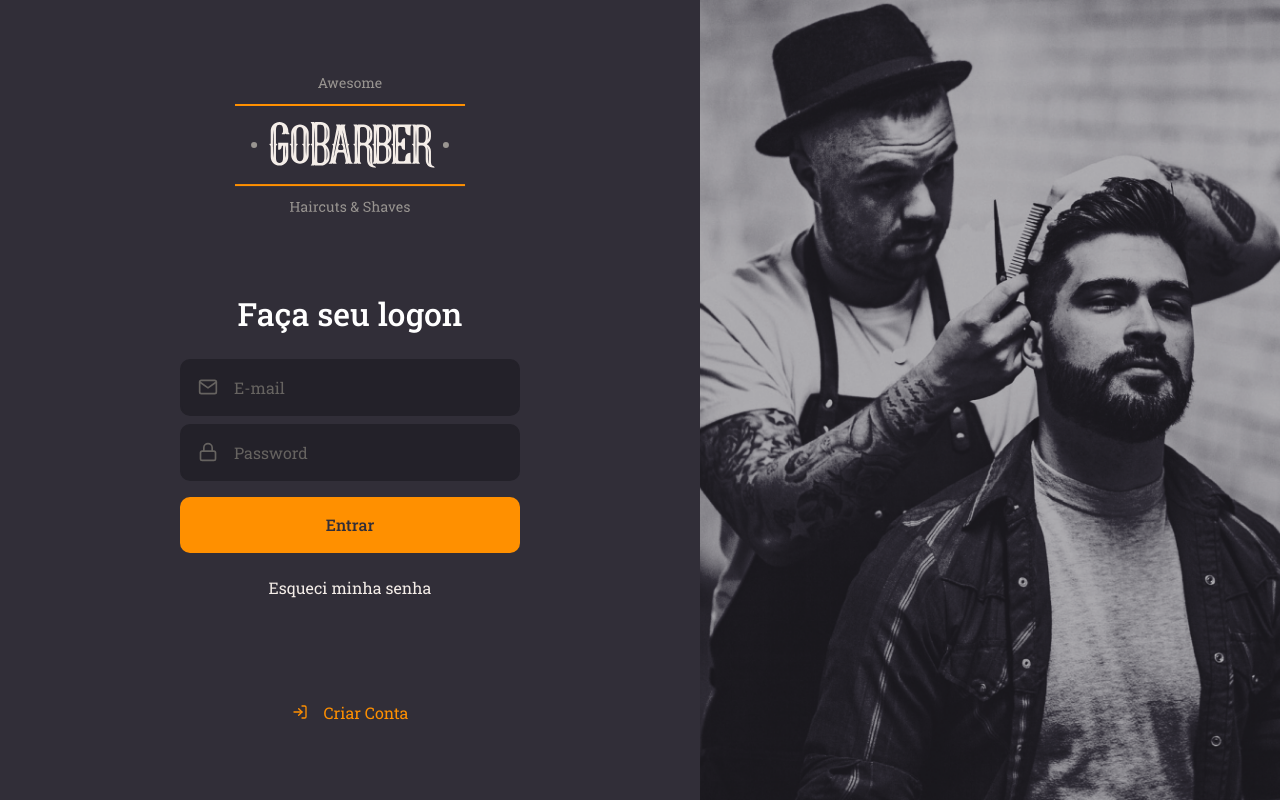
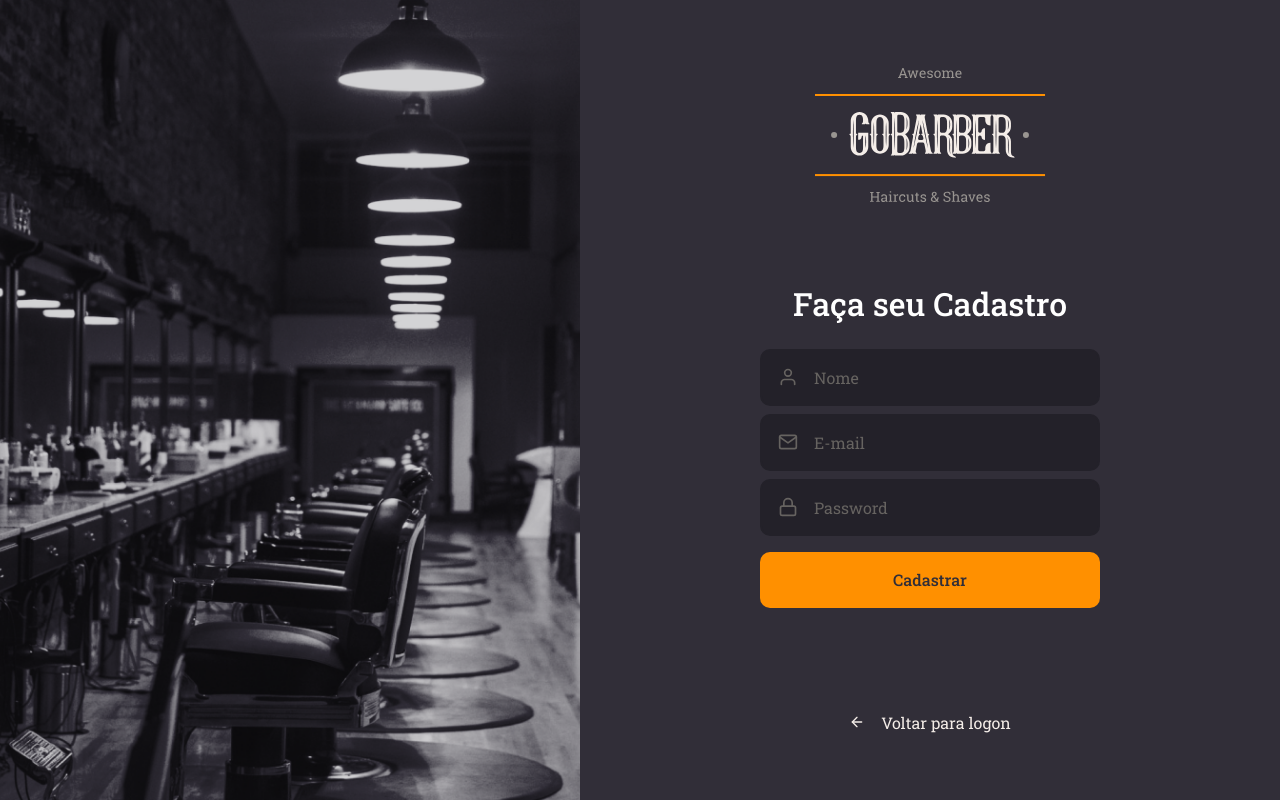
Before and after one commit to jerp86/gobarber-web, a React (Create React App) app: page /signup in a window 1280 px wide. Built offline with nearby package versions, Linux system fonts and the light colour scheme.

Commit message:
Página de cadastro

```diff
--- a/src/App.tsx
+++ b/src/App.tsx
@@ -1,12 +1,13 @@
 import React from 'react';
 
 import GlobalStyles from './styles/global';
-import SignIn from './pages/SignIn';
+// import SignIn from './pages/SignIn';
+import SignUp from './pages/SignUp';
 
 const App: React.FC = () => (
   <>
     <GlobalStyles />
-    <SignIn />
+    <SignUp />
   </>
 );
 
--- /dev/null
+++ b/src/pages/SignUp/index.tsx
@@ -0,0 +1,43 @@
+import React from 'react';
+import { FiArrowLeft, FiMail, FiUser, FiLock } from 'react-icons/fi';
+
+import logoImg from '../../assets/logo.svg';
+
+import Button from '../../components/Button';
+import Input from '../../components/Input';
+
+import { Container, Content, Background } from './styles';
+
+const SignUp: React.FC = () => {
+  return (
+    <Container>
+      <Background />
+
+      <Content>
+        <img src={logoImg} alt="GoBarber" />
+
+        <form>
+          <h1>Faça seu Cadastro</h1>
+
+          <Input name="name" icon={FiUser} placeholder="Nome" />
+          <Input name="email" icon={FiMail} placeholder="E-mail" />
+          <Input
+            name="password"
+            icon={FiLock}
+            type="password"
+            placeholder="Password"
+          />
+
+          <Button type="submit">Cadastrar</Button>
+        </form>
+
+        <a href="forgot">
+          <FiArrowLeft />
+          Voltar para logon
+        </a>
+      </Content>
+    </Container>
+  );
+};
+
+export default SignUp;
--- /dev/null
+++ b/src/pages/SignUp/styles.ts
@@ -0,0 +1,69 @@
+import styled from 'styled-components';
+import { shade } from 'polished';
+
+import signUpBackgroundImg from '../../assets/sign-up-background.png';
+
+export const Container = styled.div`
+  height: 100vh;
+
+  display: flex;
+  align-items: stretch;
+`;
+
+export const Content = styled.div`
+  display: flex;
+  flex-direction: column;
+  align-items: center;
+
+  place-content: center;
+
+  width: 100%;
+  max-width: 700px;
+
+  form {
+    margin: 80px 0;
+    width: 340px;
+    text-align: center;
+
+    h1 {
+      margin-bottom: 24px;
+    }
+
+    a {
+      color: #f4ede8;
+      display: block;
+      margin-top: 24px;
+      text-decoration: none;
+      transition: color 0.2s;
+
+      &:hover {
+        color: ${shade(0.2, '#f4ede8')};
+      }
+    }
+  }
+
+  > a {
+    color: #f4ede8;
+    display: block;
+    margin-top: 24px;
+    text-decoration: none;
+    transition: color 0.2s;
+
+    display: flex;
+    align-items: center;
+
+    &:hover {
+      color: ${shade(0.2, '#f4ede8')};
+    }
+
+    svg {
+      margin-right: 16px;
+    }
+  }
+`;
+
+export const Background = styled.div`
+  flex: 1;
+  background: url(${signUpBackgroundImg}) no-repeat center;
+  background-size: cover;
+`;
```
Also changed, not shown: src/assets/sign-up-background.png (added).
